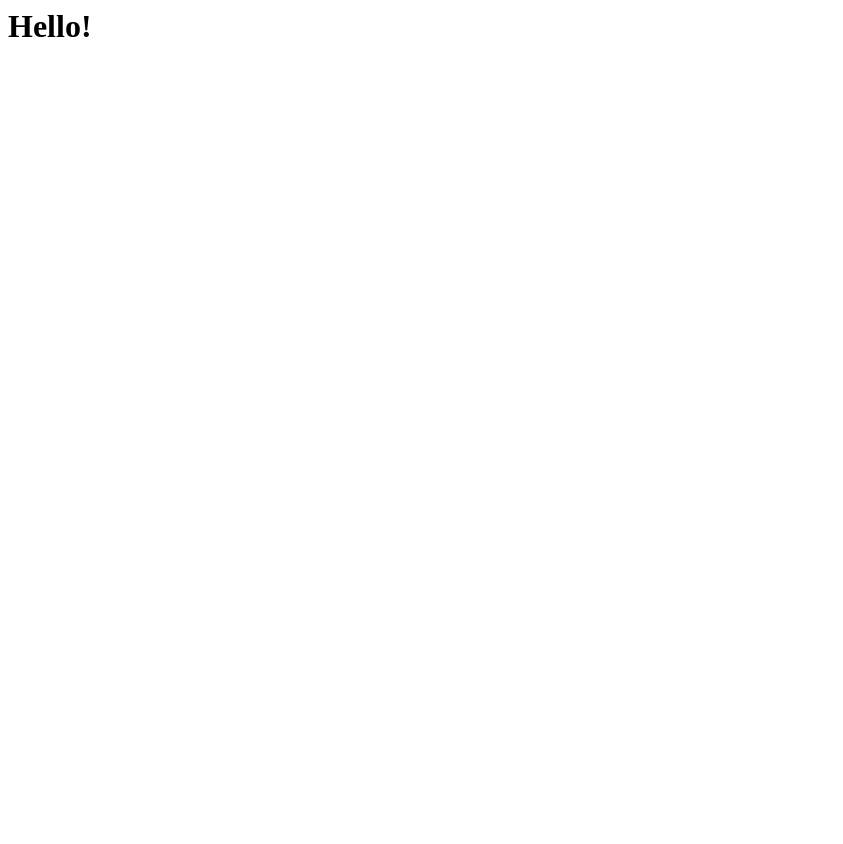
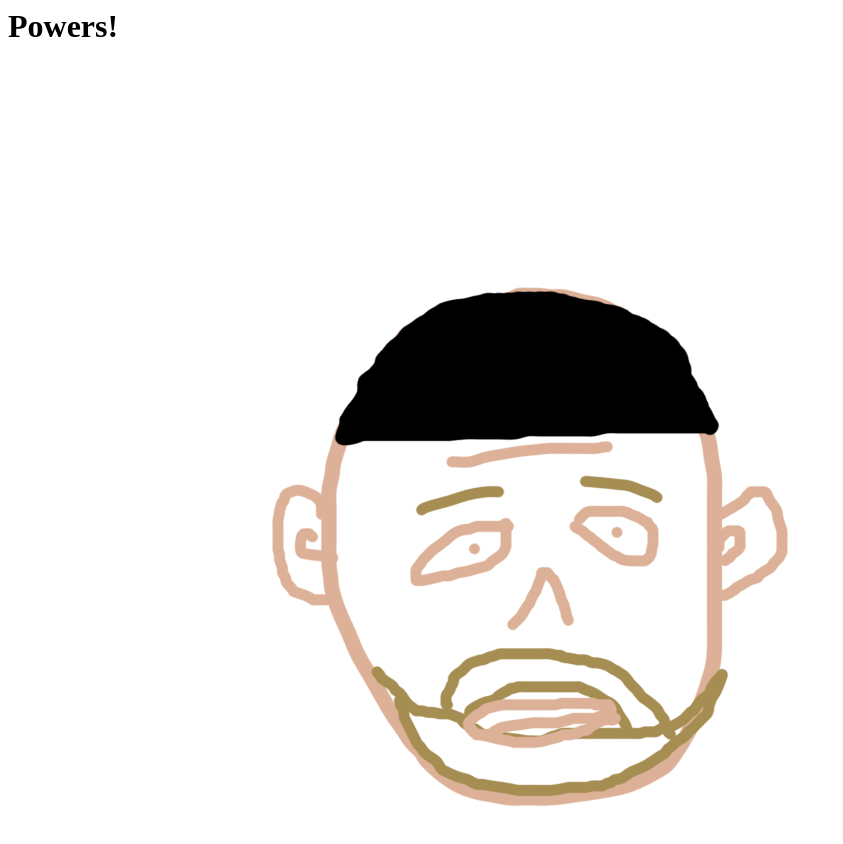
Before and after one commit to romanbor1/powers, a plain HTML site: page index.html in a window 1280 px wide. Shown: the whole page, without its empty margins (0-843 px from the left). Before the commit the page ends 800 px from the top, so only its background shows below. Drawn offline with Linux system fonts and the light colour scheme.

Commit message:
Update index.html

```diff
--- a/index.html
+++ b/index.html
@@ -1 +1,2 @@
-<h1>Hello!</h1>
+<h1>Powers!</h1>
+<img src=powers.png alt=“descriptive text”>
```
